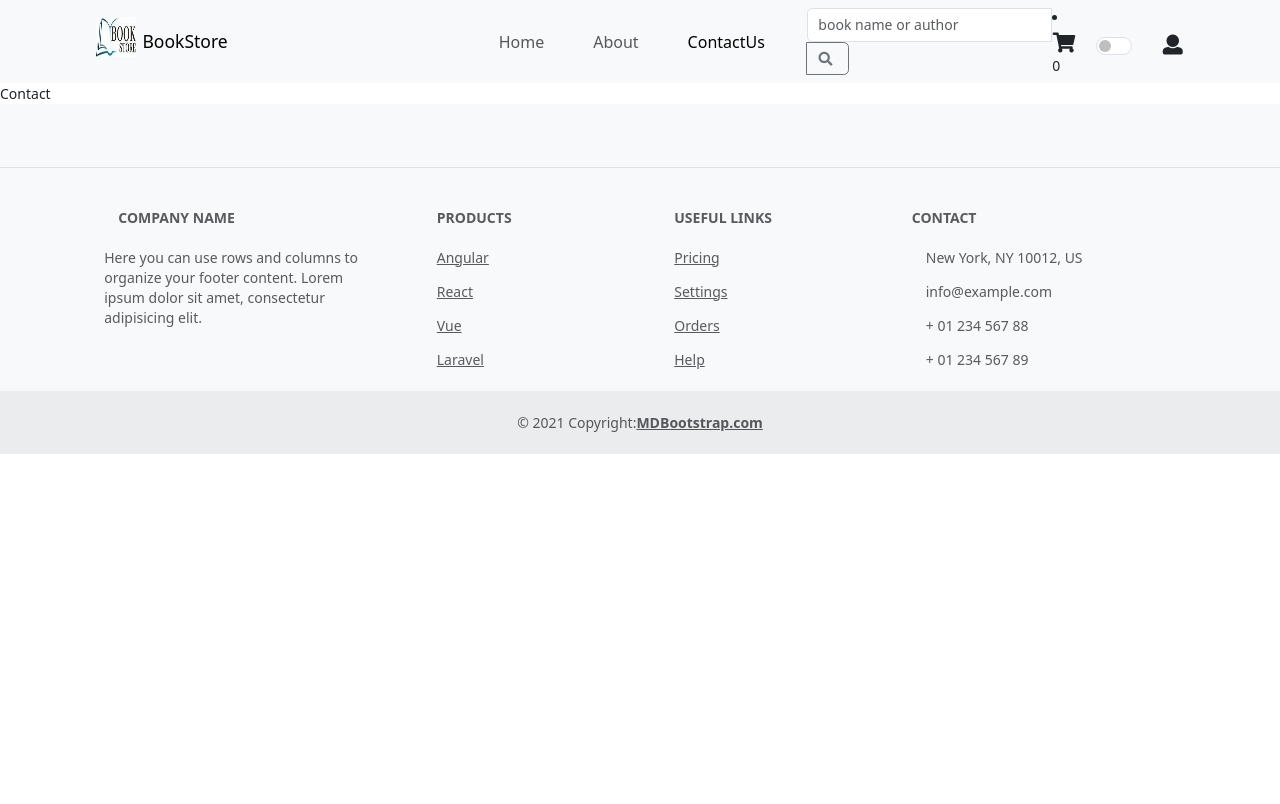
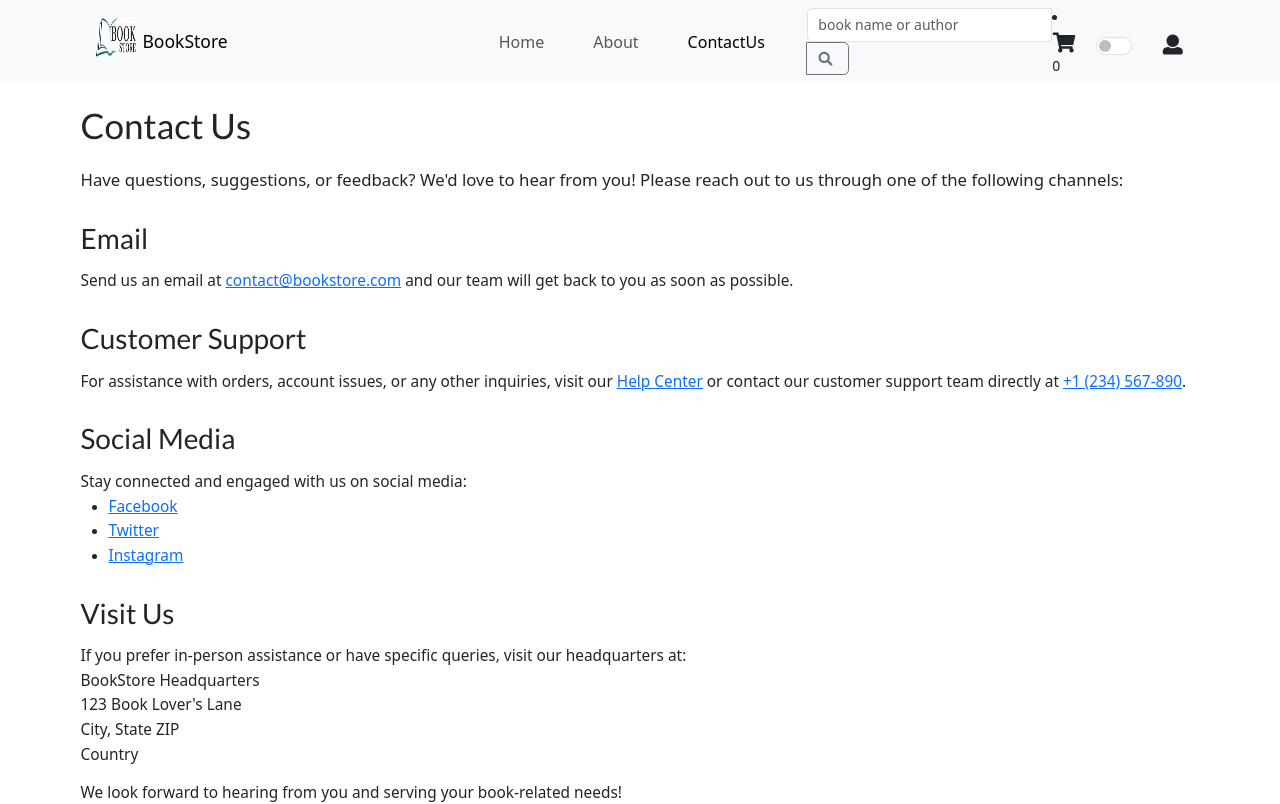
Before and after one commit to ManasaKaza/book_store, a React (Create React App) app in the folder frontend/: page /contact in a window 1280 px wide. Shown: the top 804 px of the page. Built offline with nearby package versions, Linux system fonts and the light colour scheme.

Commit message:
Update Contact.js

```diff
--- a/frontend/src/Components/Contact.js
+++ b/frontend/src/Components/Contact.js
@@ -1,9 +1,49 @@
-import React from 'react'
+import React from 'react';
 
 const Contact = () => {
   return (
-    <div>Contact</div>
-  )
-}
+    <div className="container mt-4">
+      <h2 style={{ fontSize: '2.5rem', marginBottom: '1.5rem' }}>Contact Us</h2>
+
+      <p style={{ fontSize: '1.2rem', lineHeight: '1.6' }}>
+        Have questions, suggestions, or feedback? We'd love to hear from you! Please reach out to us through one of the following channels:
+      </p>
+
+      <h3 style={{ fontSize: '2rem', marginTop: '2rem', marginBottom: '1rem' }}>Email</h3>
+      <p style={{ fontSize: '1.1rem', lineHeight: '1.6' }}>
+        Send us an email at <a href="mailto:contact@bookstore.com">contact@bookstore.com</a> and our team will get back to you as soon as possible.
+      </p>
+
+      <h3 style={{ fontSize: '2rem', marginTop: '2rem', marginBottom: '1rem' }}>Customer Support</h3>
+      <p style={{ fontSize: '1.1rem', lineHeight: '1.6' }}>
+        For assistance with orders, account issues, or any other inquiries, visit our <a href="/help">Help Center</a> or contact our customer support team directly at <a href="tel:+1234567890">+1 (234) 567-890</a>.
+      </p>
+
+      <h3 style={{ fontSize: '2rem', marginTop: '2rem', marginBottom: '1rem' }}>Social Media</h3>
+      <p style={{ fontSize: '1.1rem', lineHeight: '1.6' }}>
+        Stay connected and engaged with us on social media:
+        <ul style={{ fontSize: '1.1rem', lineHeight: '1.6' }}>
+          <li><a href="https://facebook.com/bookstore" target="_blank" rel="noopener noreferrer">Facebook</a></li>
+          <li><a href="https://twitter.com/bookstore" target="_blank" rel="noopener noreferrer">Twitter</a></li>
+          <li><a href="https://instagram.com/bookstore" target="_blank" rel="noopener noreferrer">Instagram</a></li>
+        </ul>
+      </p>
+
+      <h3 style={{ fontSize: '2rem', marginTop: '2rem', marginBottom: '1rem' }}>Visit Us</h3>
+      <p style={{ fontSize: '1.1rem', lineHeight: '1.6' }}>
+        If you prefer in-person assistance or have specific queries, visit our headquarters at:
+        <br />
+        BookStore Headquarters<br />
+        123 Book Lover's Lane<br />
+        City, State ZIP<br />
+        Country
+      </p>
+
+      <p style={{ fontSize: '1.1rem', lineHeight: '1.6' }}>
+        We look forward to hearing from you and serving your book-related needs!
+      </p>
+    </div>
+  );
+};
 
 export default Contact;
```
